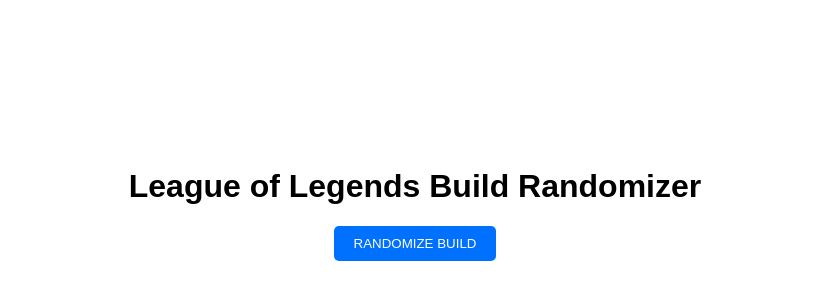
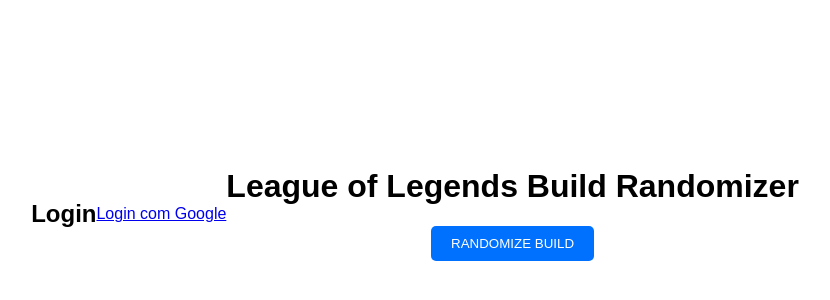
Before and after one commit to VinyEditor/LoLCompRandomizer, a plain HTML site: page index.html in a window 1280 px wide. Shown: the part 186-486 px from the top of the page, without its empty margins (225-1055 px from the left). Drawn offline with Linux system fonts and the light colour scheme; no server answers.

Commit message:
Update index.html

```diff
--- a/index.html
+++ b/index.html
@@ -5,6 +5,14 @@
  <title>League of Legends Build Randomizer</title>
  <link rel="stylesheet" type="text/css" href="styles.css">
 </head>
+ <head>
+    <meta charset="UTF-8">
+    <title>Login</title>
+</head>
+<body>
+    <h2>Login</h2>
+    <a href="/login/oauth2/google">Login com Google</a>
+</body>
 <body>
  <div class="container">
  <h1>League of Legends Build Randomizer</h1>
```
